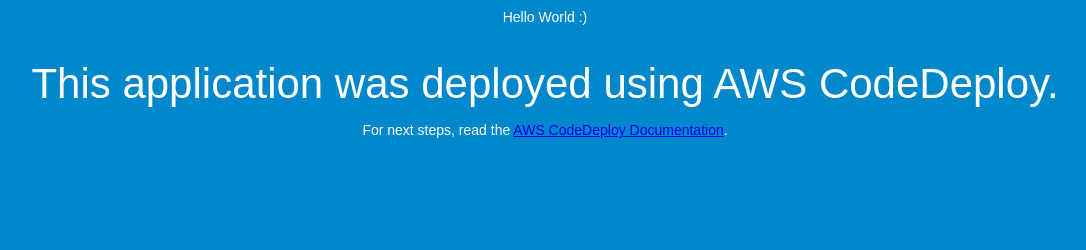
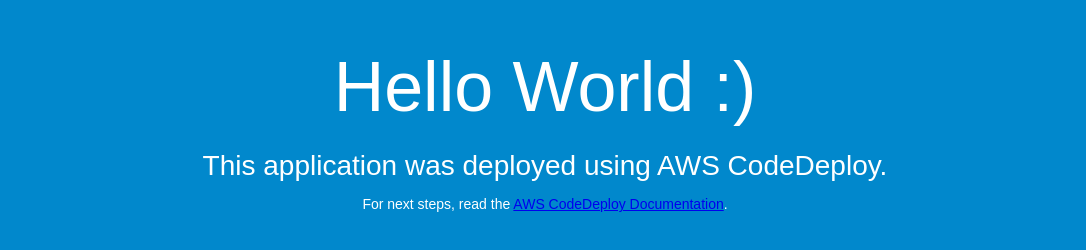
Before and after one commit to ghiathkamel/repo2025, a plain HTML site: page index.html in a window 1280 px wide. Shown: the whole page, without its empty margins (95-1181 px from the left). Drawn offline with Linux system fonts and the light colour scheme.

Commit message:
file txt created

```diff
--- a/index.html
+++ b/index.html
@@ -12,13 +12,13 @@
     }
 
     h1 {
-      font-size: 100%;
+      font-size: 500%;
       font-weight: normal;
       margin-bottom: 0;
     }
 
     h2 {
-      font-size: 300%;
+      font-size: 200%;
       font-weight: normal;
       margin-bottom: 0;
     }
```
Also changed, not shown: file.txt (added), 3 other files.
